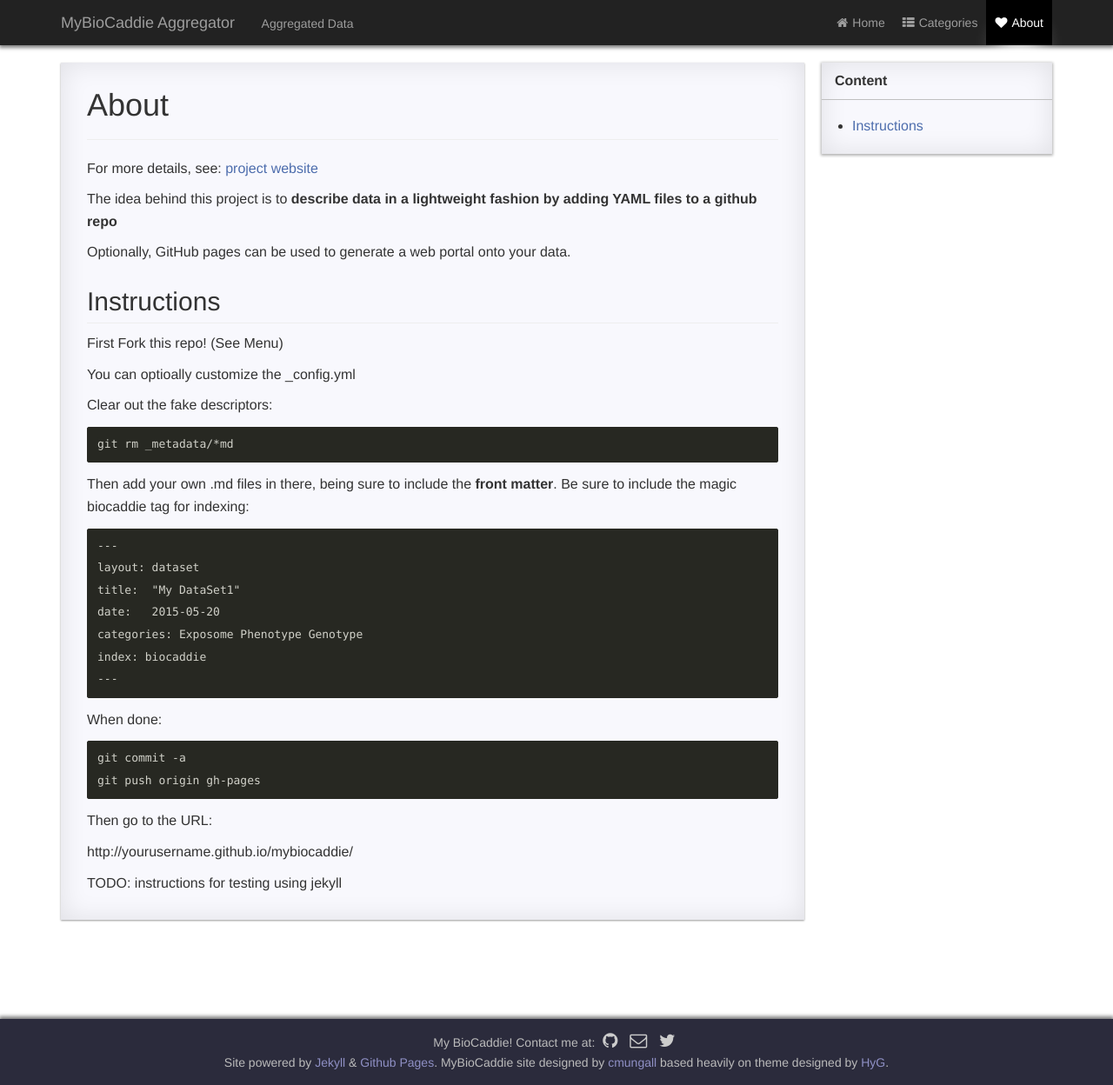
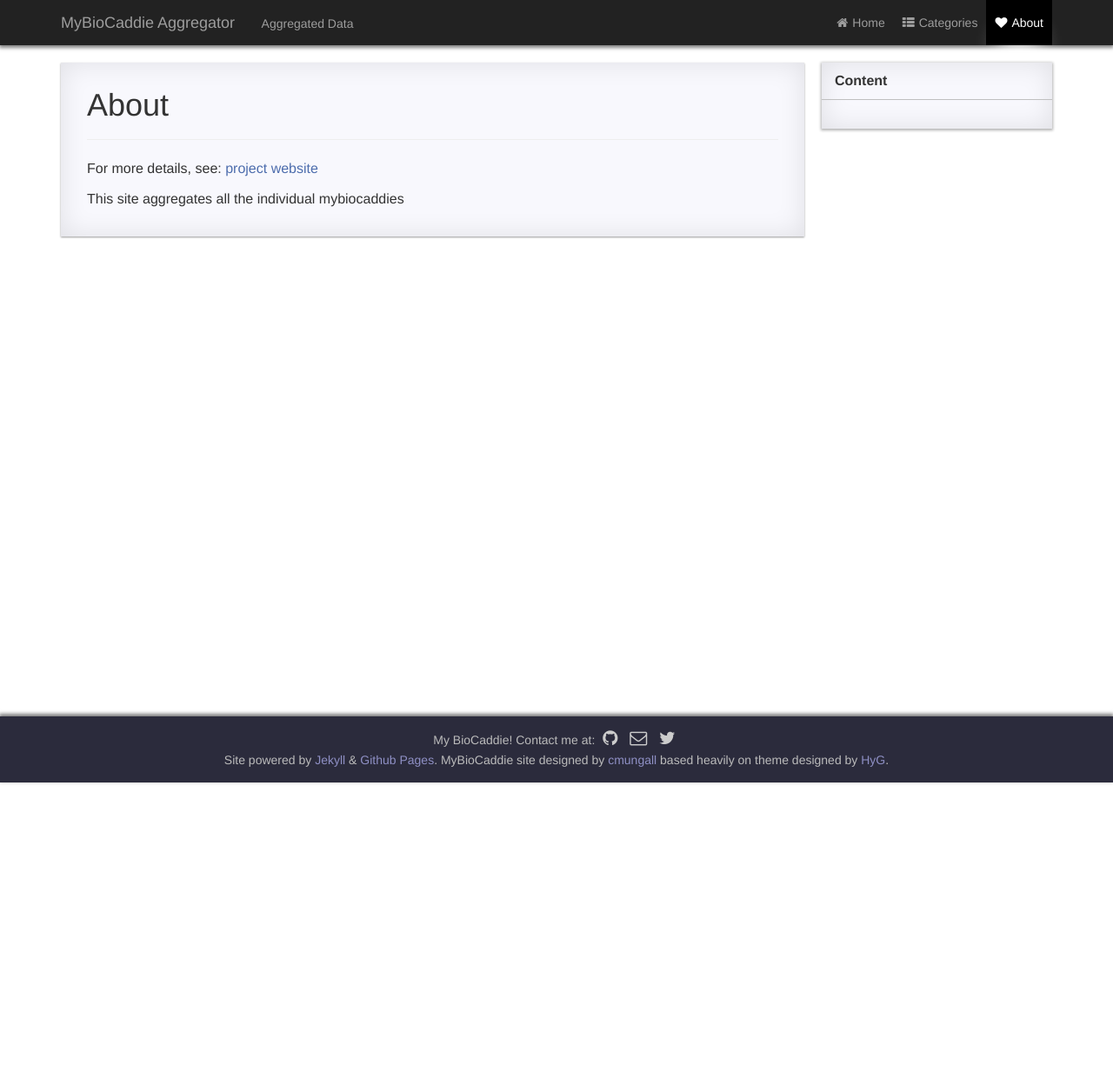
Before and after one commit to biodatasets/mybiocaddie-aggregator, a Jekyll site: the page built from page/4about.md, in a window 1280 px wide. Shown: the whole page at 87% size. Built offline with Jekyll 4.4.1, drawn with Linux system fonts in a browser that asks for light colours; after the commit the page ends 900 px from its top, so only the background shows below that.

Commit message:
updated docs

````diff
--- a/index.html
+++ b/index.html
@@ -6,7 +6,7 @@ layout: default
     <div class="left">
       <h1>Aggregated MyBioCaddie Datasets</h1>
       <p>
-        This site aggregates all the individual mybiocaddie datasets shared on github
+        This site aggregates all the individual mybiocaddie datasets shared on GitHub
       </p>
         <hr>
 
--- a/page/4about.md
+++ b/page/4about.md
@@ -8,48 +8,6 @@ icon: heart
 * content
 {:toc}
 
-For more details, see: [project website](https://github.com/cmungall/biocaddie-gym)
+For more details, see: [project website](https://github.com/biodatabases/biocaddie-gym)
 
-The idea behind this project is to __describe data in a lightweight
-fashion by adding YAML files to a github repo__
-
-Optionally, GitHub pages can be used to generate a web portal onto your data.
-
-## Instructions
-
-First Fork this repo! (See Menu)
-
-You can optioally customize the _config.yml
-
-Clear out the fake descriptors:
-
-```
-git rm _metadata/*md
-```
-
-Then add your own .md files in there, being sure to include the
-__front matter__. Be sure to include the magic biocaddie tag for
-indexing:
-
-```
----
-layout: dataset
-title:  "My DataSet1"
-date:   2015-05-20
-categories: Exposome Phenotype Genotype
-index: biocaddie
----
-```
-
-When done:
-
-```
-git commit -a
-git push origin gh-pages
-```
-
-Then go to the URL:
-
-http://yourusername.github.io/mybiocaddie/
-
-TODO: instructions for testing using jekyll
+This site aggregates all the individual mybiocaddies
````
